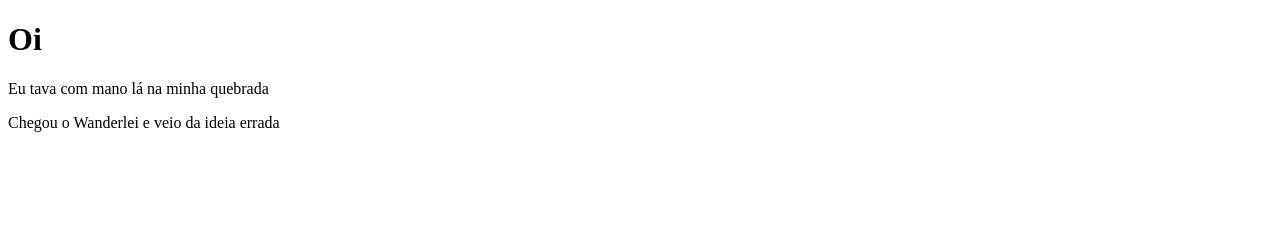
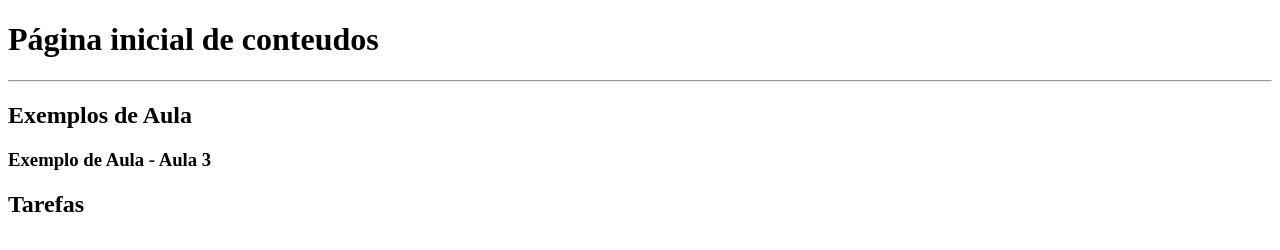
Before and after one commit to HugoSilveiraSUAP/Dew, a plain HTML site: page index.html in a window 1280 px wide. Drawn offline with Linux system fonts and the light colour scheme.

Commit message:
atividade

```diff
--- a/index.html
+++ b/index.html
@@ -7,8 +7,10 @@
     <title>Document</title>
 </head>
 <body>
-    <h1>Oi</h1>
-    <p>Eu tava com mano lá na minha quebrada</p>
-    <p>Chegou o Wanderlei e veio da ideia errada</p>
+    <h1>Página inicial de conteudos</h1>
+    <hr>
+    <h2>Exemplos de Aula</h2>
+    <h3>Exemplo de Aula - Aula 3</h3>
+    <h2>Tarefas</h2>
 </body>
 </html>
```
